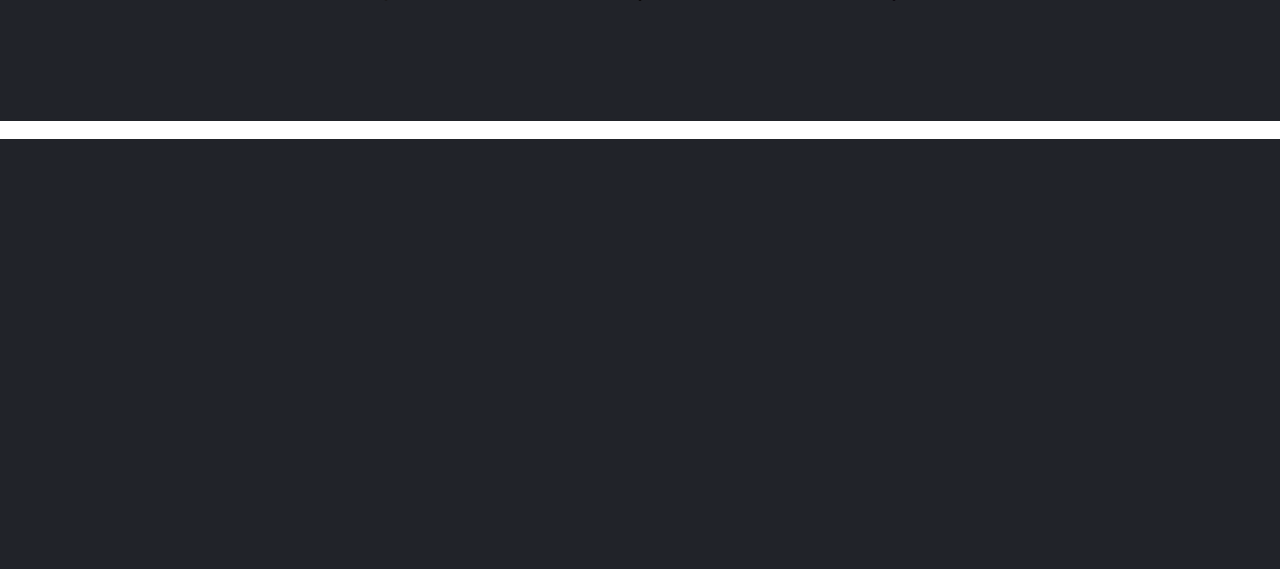
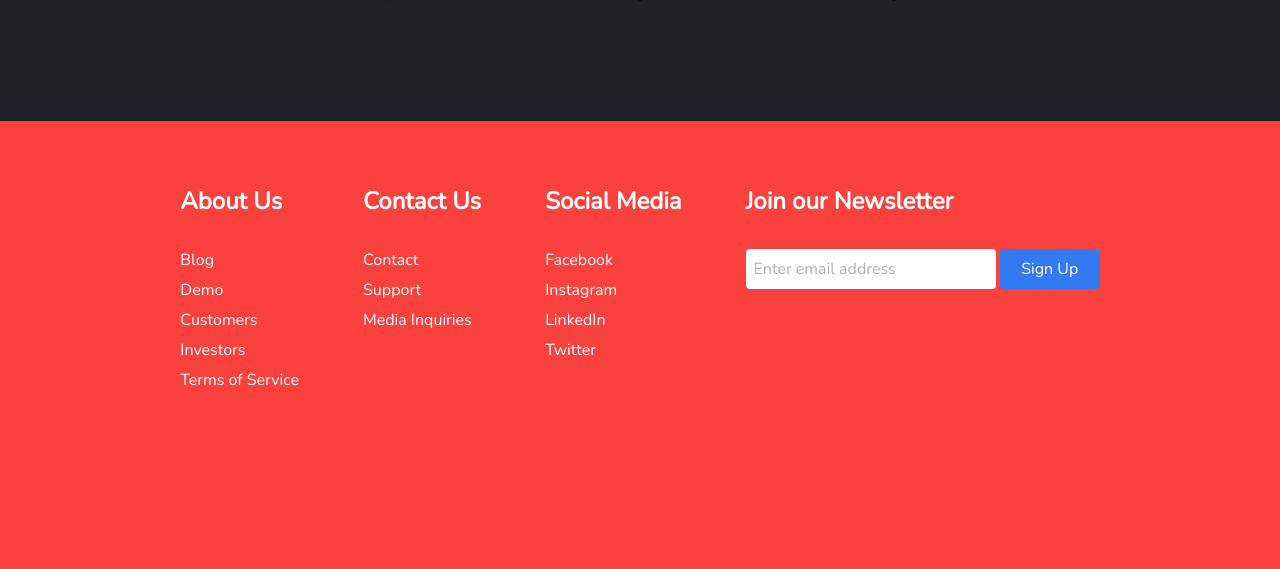
Before and after one commit to bobfdev/html-css-image-gallery-slideshow, a PHP site: page / in a window 1280 px wide. Shown: the part 1488-2057 px from the top of the page. Before the commit the page ends 1627 px from the top, so only its background shows below. Run offline with PHP 8.4, Linux system fonts and the light colour scheme.

Commit message:
completed files

```diff
--- /dev/null
+++ b/footer.css
@@ -0,0 +1,99 @@
+.footer-container {
+    background-color: var(--brightred);
+    padding: 4rem 0 4rem 0;
+}
+
+.footer {
+    width: 80%;
+    height: 40vh;
+    background-color: var(--brightred);
+    color: var(--white);
+    display: flex;
+    justify-content: center;
+    flex-wrap: wrap;
+    margin: 0 auto;
+}
+
+.footer-heading {
+    display: flex;
+    flex-direction: column;
+    margin-right: 4rem;
+}
+
+.footer-heading h2 {
+    margin-bottom: 2rem;
+}
+
+.footer-heading a {
+    color: var(--white);
+    text-decoration: none;
+    margin-bottom: 0.5rem;
+}
+
+.footer-heading a:hover {
+    color: var(--lightblue);
+    transition: 0.3s ease-out;
+}
+
+.footer-email-form h2 {
+    margin-bottom: 2rem;
+}
+
+#footer-email {
+    width: 250px;
+    height: 40px;
+    border-radius: 4px;
+    outline: none;
+    border: none;
+    padding-left: 0.5rem;
+    font-size: 1rem;
+    margin-bottom: 1rem;
+}
+
+#footer-email::placeholder {
+    color: var(--lightgray);
+}
+
+#footer-email-btn {
+    width: 100px;
+    height: 40px;
+    border-radius: 4px;
+    background-color: var(--lightblue);
+    outline: none;
+    border: none;
+    color: var(--white);
+    font-size: 1rem;
+}
+
+#footer-email-btn:hover {
+    cursor: pointer;
+    background: transparent;
+    border: solid 1px var(--white);
+    transition: all 0.3s ease-out;
+}
+
+@media screen and (max-width: 1150px) {
+    .footer {
+        height: 50vh;
+    }
+
+    .footer-email-form {
+        margin-top: 4rem;
+    }
+}
+
+@media screen and (max-width: 820px) {
+    .footer {
+        padding-top: 2rem;
+    }
+}
+
+@media screen and (max-width: 720px) {
+    .footer-3 {
+        display: none;
+    }
+
+    .footer-email-form {
+        margin-top: 2rem;
+    }
+}
--- a/index.html
+++ b/index.html
@@ -149,6 +149,39 @@
         </div>
     </div>
 
+    <!-- Footer -->
+
+    <div class="footer-container">
+        <div class="footer">
+            <div class="footer-heading footer-1">
+                <h2>About Us</h2>
+                <a href="#">Blog</a>
+                <a href="#">Demo</a>
+                <a href="#">Customers</a>
+                <a href="#">Investors</a>
+                <a href="#">Terms of Service</a>
+            </div>
+            <div class="footer-heading footer-2">
+                <h2>Contact Us</h2>
+                <a href="#">Contact</a>
+                <a href="#">Support</a>
+                <a href="#">Media Inquiries</a>
+            </div>
+            <div class="footer-heading footer-3">
+                <h2>Social Media</h2>
+                <a href="#">Facebook</a>
+                <a href="#">Instagram</a>
+                <a href="#">LinkedIn</a>
+                <a href="#">Twitter</a>
+            </div>
+            <div class="footer-email-form">
+                <h2>Join our Newsletter</h2>
+                <input type="email" placeholder="Enter email address" id="footer-email">
+                <input type="submit" value="Sign Up" id="footer-email-btn">
+            </div>
+        </div>
+    </div>
+
     <script src="script.js"></script>
 </body>
 </html>
--- a/style.css
+++ b/style.css
@@ -3,6 +3,7 @@
 @import url('modal.css');
 @import url('gallery.css');
 @import url('slideshow.css');
+@import url('footer.css');
 
 :root {
     --darkgray: #212329;
```
